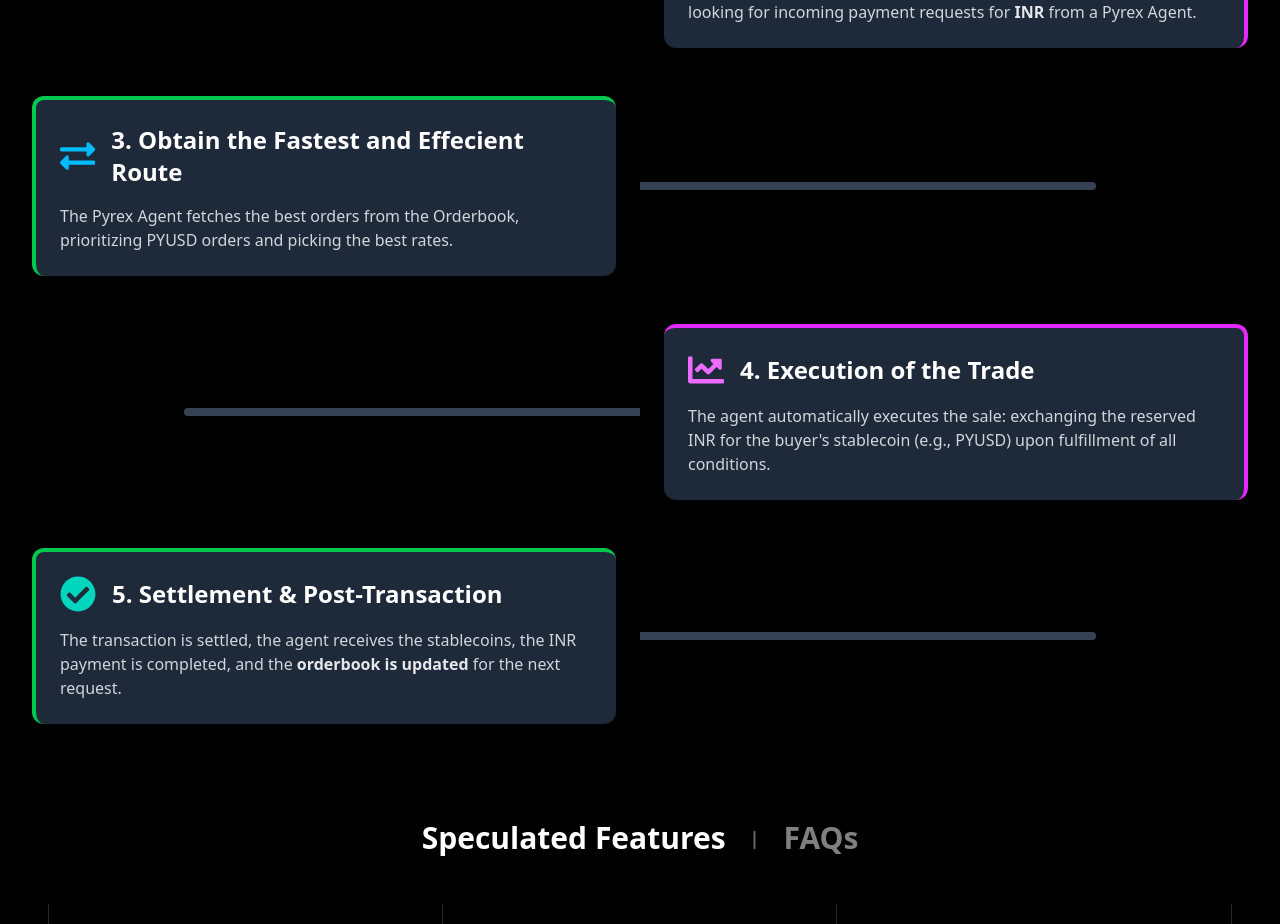
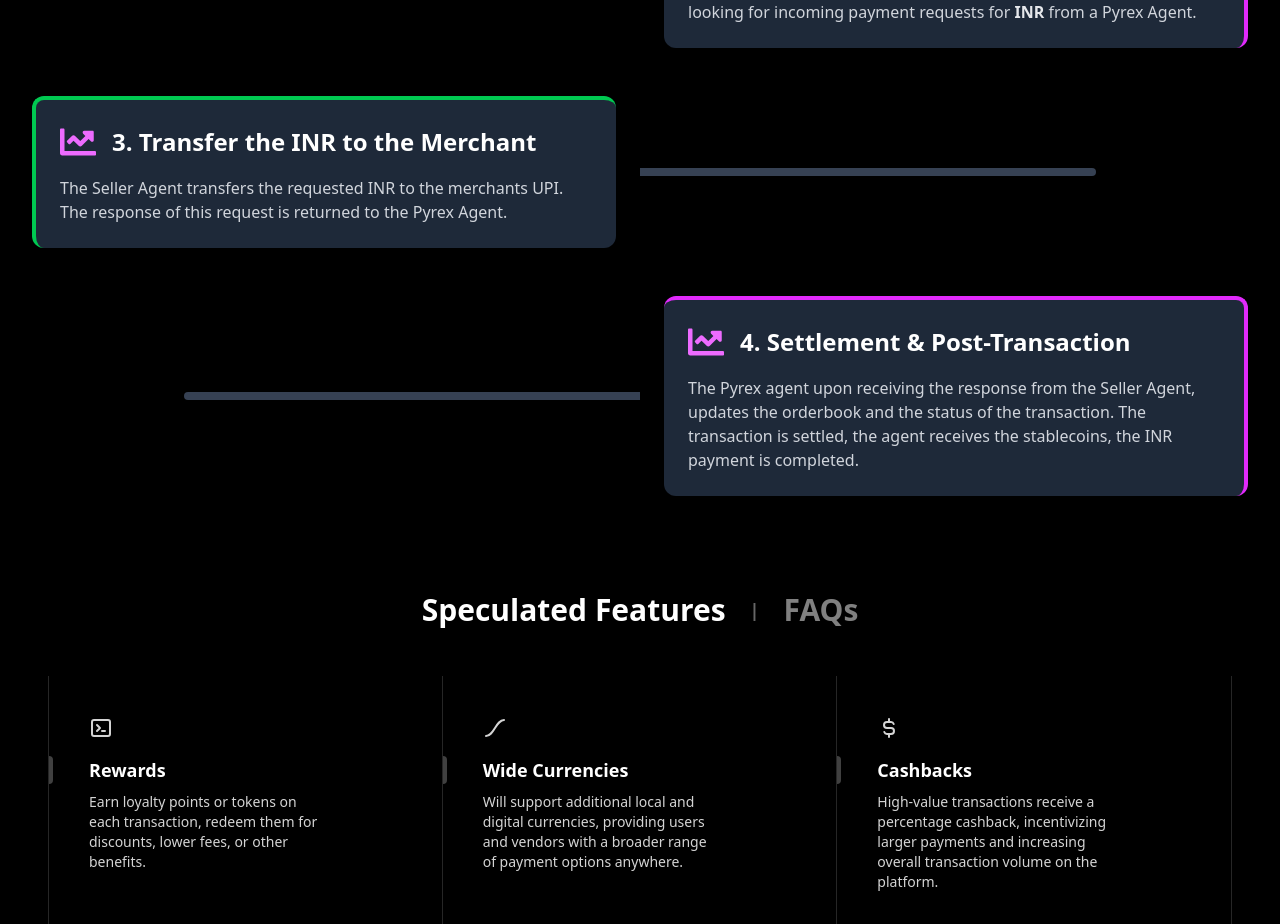
Before and after one commit to dev-zaid/Pyrex-ETHGlobal25, a React (Vite) app in the folder HeroPage/: page / in a window 1280 px wide. Shown: the part 5661-6585 px from the top of the page. Built offline with nearby package versions, Linux system fonts and the light colour scheme.

Commit message:
refactor(Seller): update transaction steps and descriptions for clarity

```diff
--- a/HeroPage/src/Seller.tsx
+++ b/HeroPage/src/Seller.tsx
@@ -27,22 +27,16 @@
         "The agent continuously monitors the central orderbook, specifically looking for incoming payment requests for **INR** from a Pyrex Agent.",
     },
     {
-      icon: <FaExchangeAlt className="text-4xl text-sky-400" />,
-      title: "3. Obtain the Fastest and Effecient Route",
+      icon: <FaChartLine className="text-4xl text-fuchsia-400" />,
+      title: "3. Transfer the INR to the Merchant",
       description:
-        "The Pyrex Agent fetches the best orders from the Orderbook, prioritizing PYUSD orders and picking the best rates.",
+        "The Seller Agent transfers the requested INR to the merchants UPI. The response of this request is returned to the Pyrex Agent.",
     },
     {
       icon: <FaChartLine className="text-4xl text-fuchsia-400" />,
-      title: "4. Execution of the Trade",
+      title: "4. Settlement & Post-Transaction",
       description:
-        "The agent automatically executes the sale: exchanging the reserved INR for the buyer's stablecoin (e.g., PYUSD) upon fulfillment of all conditions.",
-    },
-    {
-      icon: <FaCheckCircle className="text-4xl text-teal-400" />,
-      title: "5. Settlement & Post-Transaction",
-      description:
-        "The transaction is settled, the agent receives the stablecoins, the INR payment is completed, and the **orderbook is updated** for the next request.",
+        "The Pyrex agent upon receiving the response from the Seller Agent, updates the orderbook and the status of the transaction. The transaction is settled, the agent receives the stablecoins, the INR payment is completed.",
     },
   ];
 
```
